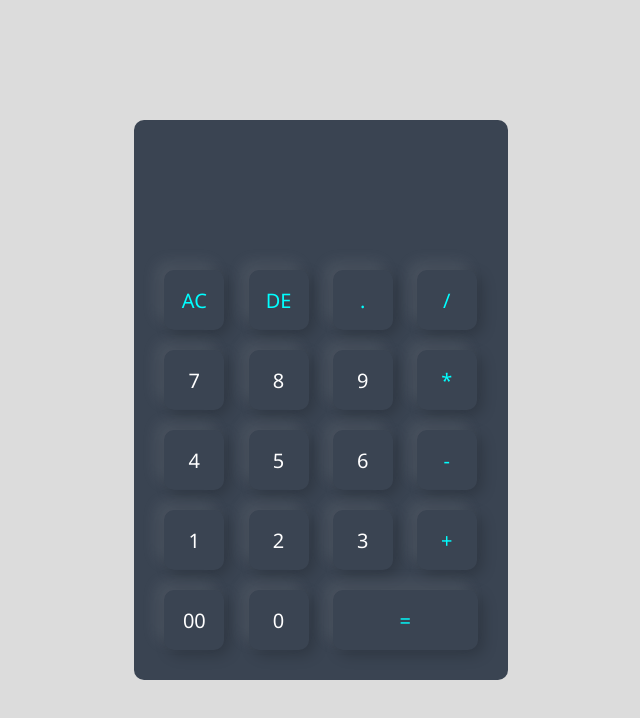
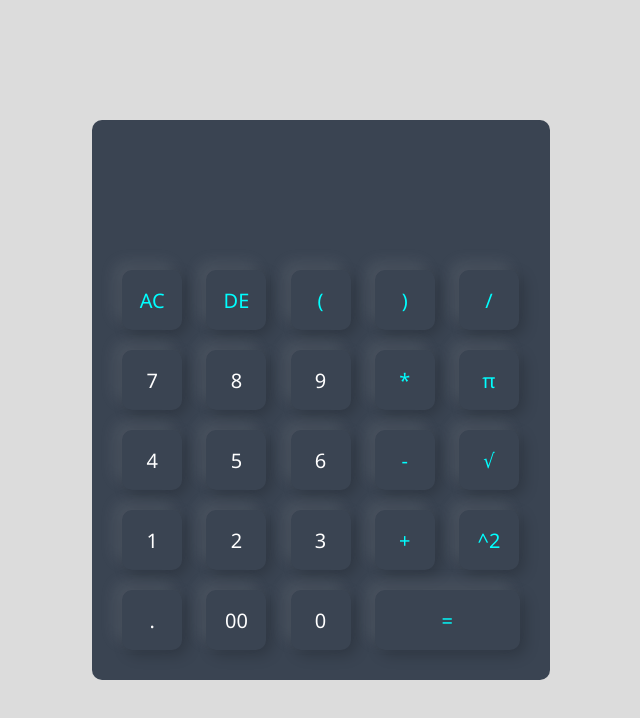
Before and after one commit to 3xscape/Calculator, a plain HTML site: page index.html in a window 1280 px wide. Shown: the whole page, without its empty margins (319-959 px from the left). Drawn offline with Linux system fonts and the light colour scheme.

Commit message:
'edited'

```diff
--- a/index.html
+++ b/index.html
@@ -16,7 +16,8 @@
                 <div>
                     <input type="button" value="AC" onclick="display.value = '' " class="top">
                     <input type="button" value="DE" onclick="display.value = display.value.toString().slice(0,-1)" class="top">
-                    <input type="button" value="." onclick="display.value += '.' " class="top">
+                    <input type="button" value="(" onclick="display.value += '(' " class="top">
+                    <input type="button" value=")" onclick="display.value += ')' " class="top">
                     <input type="button" value="/" onclick="display.value += '/' " class="top">
                 </div>
                 <div>
@@ -24,20 +25,24 @@
                     <input type="button" value="8" onclick="display.value += '8' ">
                     <input type="button" value="9" onclick="display.value += '9' ">
                     <input type="button" value="*" onclick="display.value += '*' " class="top">
+                    <input type="button" value="π" onclick="display.value += '3.14' " class="top">
                 </div>
                 <div>
                     <input type="button" value="4" onclick="display.value += '4' ">
                     <input type="button" value="5" onclick="display.value += '5' ">
                     <input type="button" value="6" onclick="display.value += '6' ">
                     <input type="button" value="-" onclick="display.value += '-' " class="top">
+                    <input type="button" value="&#8730" onclick="display.value = Math.sqrt(display.value)" class="top">
                 </div>
                 <div>
                     <input type="button" value="1" onclick="display.value += '1' ">
                     <input type="button" value="2" onclick="display.value += '2' ">
                     <input type="button" value="3" onclick="display.value += '3' ">
                     <input type="button" value="+" onclick="display.value += '+' " class="top">
+                    <input type="button" value="^2" onclick="display.value = Math.pow(display.value, 2)" class="top">
                 </div>
                 <div>
+                    <input type="button" value="." onclick="display.value += '.' ">
                     <input type="button" value="00" onclick="display.value += '00' ">
                     <input type="button" value="0" onclick="display.value += '0' ">
                     <input type="button" value="=" onclick="display.value = eval(display.value)" class="equal top">
```
